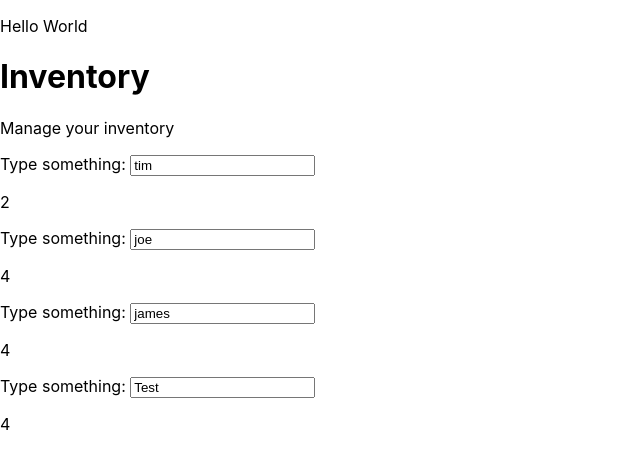
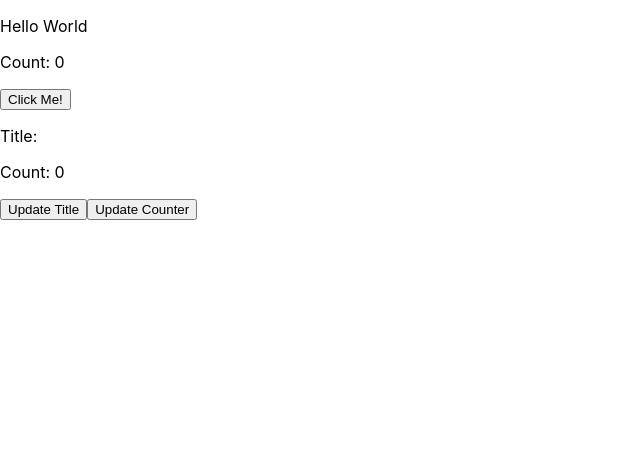
Before and after one commit to sanjeevz3009/React2, a React (Create React App) app in the folder inventory/: page / in a window 1280 px wide. Shown: the top 468 px of the page, without its empty margins (0-640 px from the left). Built offline with nearby package versions, Linux system fonts and the light colour scheme.

Commit message:
State & useState

```diff
--- a/inventory/src/App.js
+++ b/inventory/src/App.js
@@ -1,40 +1,48 @@
 import './App.css';
 import Info from './Info.js';
 import { PropTypes } from "prop-types";
+import { useState } from "react";
 
 function App() {
   return (
     <div className="App">
       <p>Hello World</p>
       <Info title="Inventory" />
-      <AddItem text="tim" number={2} />
-      <AddItem text="joe" />
-      <AddItem text="james" />
-      <AddItem />
+      <ButtonsState />
     </div>
   );
 }
 
 
-function AddItem(props) {
+function ButtonsState() {
+  const [title, setTitle] = useState("");
+  const [count, setCount] = useState(0)
+
+  const updateTitleClicked = () => {
+    setTitle("We now have a title!");
+  }
+
+  const updateCounterClicked = () => {
+    setCount(count + 1);
+  }
+
   return (
-    <form>
-      <label for="text-form">Type something: </label>
-      <input type="text" value={props.text} id="text-form" />
-      <p>{props.number}</p>
-    </form>
+    <div>
+      <Data title={title} count={count} />
+      <button onClick={updateTitleClicked}>Update Title</button>
+      <button onClick={updateCounterClicked}>Update Counter</button>
+    </div>
+  );
+}
+
+
+function Data(props) {
+  return (
+    <div>
+      <p>Title: {props.title}</p>
+      <p>Count: {props.count}</p>
+    </div>
   )
 }
 
-
-AddItem.defaultProps = {
-  number: 4,
-  text: "Test"
-}
-
-
-AddItem.propTypes = {
-  number: PropTypes.number,
-}
-
 export default App;
--- a/inventory/src/Info.js
+++ b/inventory/src/Info.js
@@ -1,5 +1,4 @@
 import React from "react";
-
 
 // export default function Info() {
 //     const title = "This is my title";
@@ -16,19 +15,25 @@ import React from "react";
 class Info extends React.Component {
     constructor(props) {
         super(props);
-        console.log(props)
+        this.state = {
+            count: 0,
+        };
+        // this.buttonPressed = this.buttonPressed.bind(this);
+    }
+
+    buttonPressed() {
+        this.setState({
+            count: this.state.count + 1
+        });
     }
 
     render() {
-        const title = this.props.title
-        const showTitle = true;
-
         return (
             <div>
-                <h1>{showTitle ? title : "No title"}</h1>
-                <p>Manage your inventory</p>
+                <p>Count: {this.state.count}</p>
+                <button onClick={() => this.buttonPressed()}>Click Me!</button>
             </div>
-        );
+        )
     }
 }
 
```
